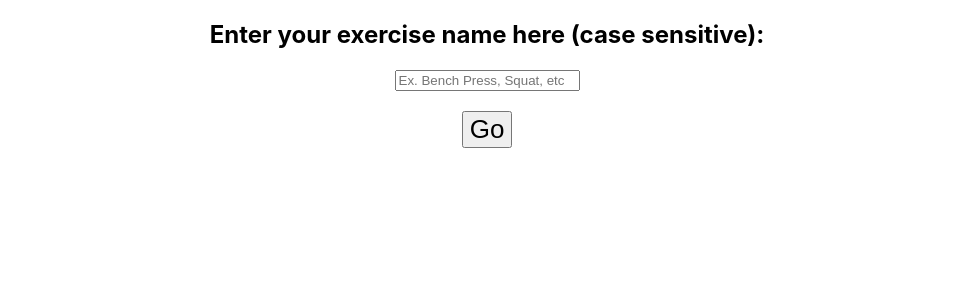
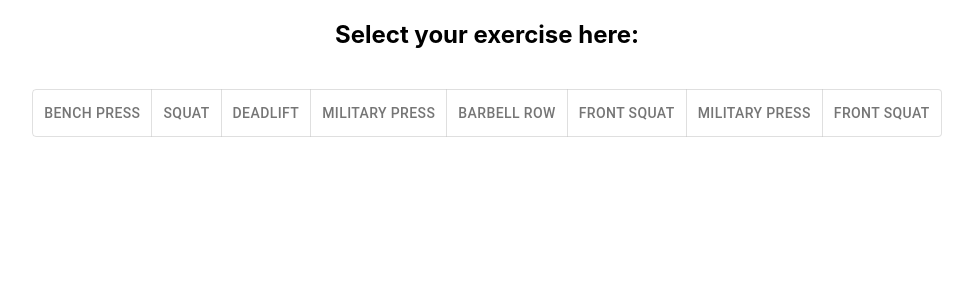
Before and after one commit to cs394-s23/Olympus, a React (Vite) app: page / in a window 1280 px wide. Shown: the top 300 px of the page, without its empty margins (153-1126 px from the left). Built offline with nearby package versions, Linux system fonts and the light colour scheme; no server answers; the database is empty.

Commit message:
toggling between exercises

```diff
--- a/package.json
+++ b/package.json
@@ -10,6 +10,9 @@
     "coverage": "vitest run --coverage"
   },
   "dependencies": {
+    "@emotion/react": "^11.11.0",
+    "@emotion/styled": "^11.11.0",
+    "@mui/material": "^5.12.3",
     "convert-csv-to-json": "^2.0.0",
     "firebase": "^9.21.0",
     "react": "^18.2.0",
--- a/src/Pages/OneRMDashboard.jsx
+++ b/src/Pages/OneRMDashboard.jsx
@@ -1,10 +1,15 @@
 import data from "../../data.json";
 import { useState , useEffect} from "react";
+import React from 'react';
 import CreateGraph from "../Utils/CreateGraph";
+
+import ToggleButton from '@mui/material/ToggleButton';
+import ToggleButtonGroup from '@mui/material/ToggleButtonGroup';
 
 function OneRMDashboard() {
     const [exerciseInfo, setExerciseInfo] = useState([]);
     const [pointsToGraph, setPointsToGraph] = useState([]);
+    const [alignment, setAlignment] = useState('');
     const oneRMSArray = [];
     const dataPoints = [];
 
@@ -24,15 +29,13 @@ function OneRMDashboard() {
         }
     });
 
-    function filterForExercise() {
-        const name = document.getElementById("exercise-name").value;
+    function filterForExercise(name) {
         Object.filter = (obj, predicate) =>
             Object.keys(obj)
                 .filter(key => predicate(obj[key]))
                 .reduce((res, key) => (res[key] = obj[key], res), {});
 
         var filtered = Object.filter(exercises, ex => ex === name);
-        console.log(filtered);
         setExerciseInfo(filtered);
 
         Object.keys(filtered).forEach(key => {
@@ -55,17 +58,40 @@ function OneRMDashboard() {
         })
         setPointsToGraph(dataPoints);
     }
+    const handleChange = (event, newAlignment) => {
+        if(newAlignment === null){
+            null;
+        } else{
+            console.log(newAlignment);
+            setAlignment(newAlignment);
+            filterForExercise(newAlignment);
+        }
+      };
 
     return (
         <div>
-            <h2>Enter your exercise name here (case sensitive):</h2>
-            <input type="text" name="exercise name" id="exercise-name" placeholder="Ex. Bench Press, Squat, etc" /> <br></br><br></br>
-            <button id="button" onClick={() => filterForExercise()}>Go</button>
+            <h2>Select your exercise here:</h2>
             <br></br>
+            <ToggleButtonGroup
+                color="primary"
+                value={alignment}
+                exclusive
+                onChange={handleChange}
+                aria-label="Platform"
+                >
+                <ToggleButton value="Bench Press">Bench Press</ToggleButton>
+                <ToggleButton value="Squat">Squat</ToggleButton>
+                <ToggleButton value="Deadlift">Deadlift</ToggleButton>
+                <ToggleButton value="Military Press">Military Press</ToggleButton>
+                <ToggleButton value="Barbell Row">Barbell Row</ToggleButton>
+                <ToggleButton value="Front Squat">Front Squat</ToggleButton>
+                <ToggleButton value="Military Press">Military Press</ToggleButton>
+                <ToggleButton value="Front Squat">Front Squat</ToggleButton>
+            </ToggleButtonGroup>
             {Object.keys(exerciseInfo).length > 0 ?
             <div>
-                <h3>This is your estimated 1 rep max progress for {document.getElementById("exercise-name").value}: </h3>
-                <CreateGraph points={pointsToGraph} />
+                <h3>This is your estimated 1 rep max progress for {alignment}: </h3>
+                <CreateGraph points={pointsToGraph} id="graph"/>
             </div>
             : null}
         </div>
--- a/src/index.css
+++ b/src/index.css
@@ -11,3 +11,8 @@ code {
   font-family: source-code-pro, Menlo, Monaco, Consolas, 'Courier New',
     monospace;
 }
+
+.graph {
+  display: flex;
+  justify-content: center;
+}
```
Also changed, not shown: 1 other file (tests, documents, lock files or other folders).
